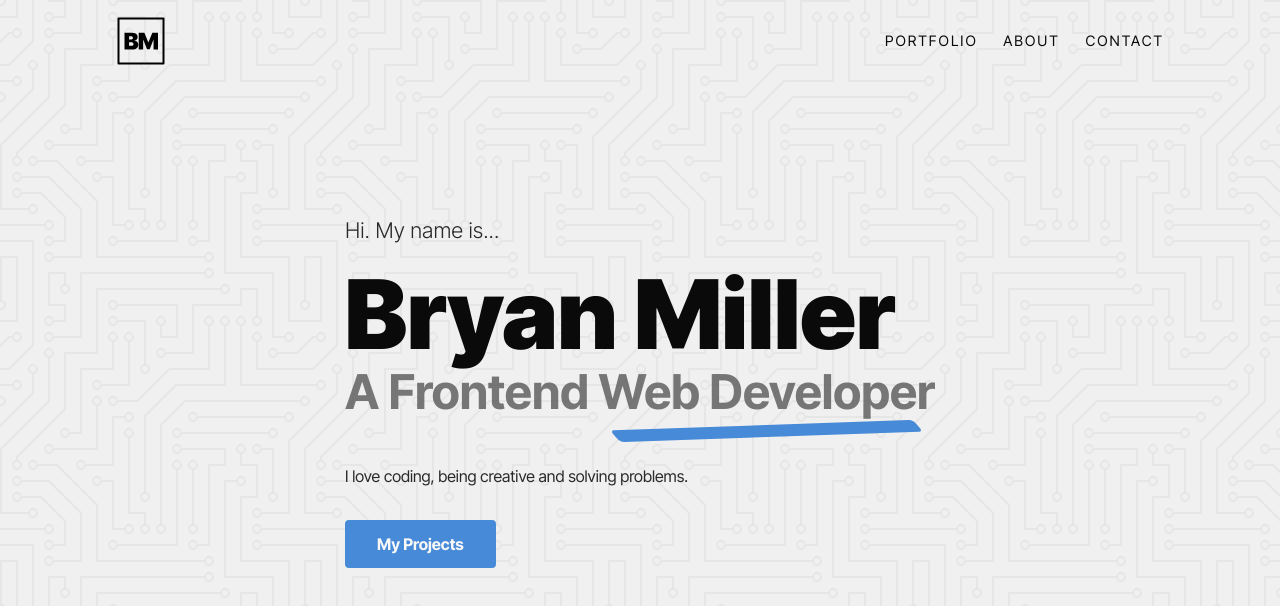
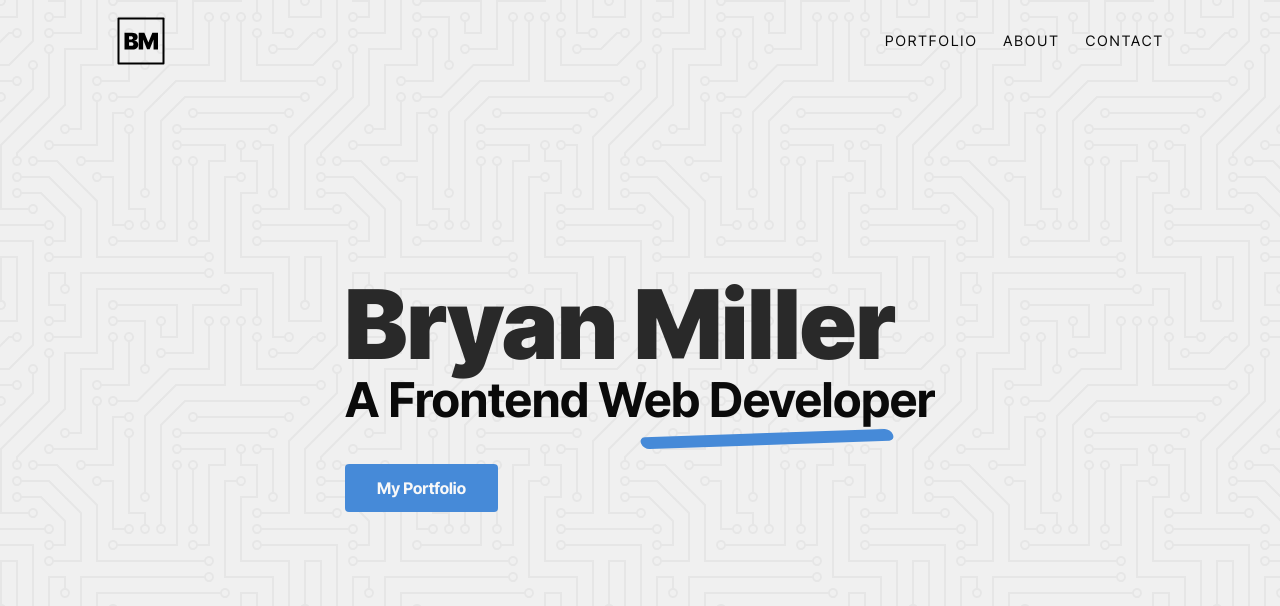
Before and after one commit to bmilcs/bmilcs.github.io, a React (Vite) app: page / in a window 1280 px wide. Shown: the top 606 px of the page. Built offline with nearby package versions, Linux system fonts and the light colour scheme.

Commit message:
Simplify & style hero section

```diff
--- a/src/components/hero/Hero.scss
+++ b/src/components/hero/Hero.scss
@@ -4,11 +4,6 @@
 
   height: 100%;
   padding: 0.25rem;
-
-  display: grid;
-  align-items: center;
-  justify-content: center;
-  gap: 2rem;
 
   animation: fadeInFromLeft var(--timer) cubic-bezier(0, 1.32, 1, 1) 1 normal forwards;
 
@@ -19,27 +14,27 @@
     p:first-child {
       margin-bottom: calc(var(--spacer) * 3);
 
+      font-weight: var(--fw-thin);
       font-size: clamp(0.85rem, 1.75vw, 1.35rem);
-      font-weight: var(--fw-thin);
       color: var(--clr-neutral-800);
     }
 
     // Bryan Miller
     h2 {
-      margin-bottom: calc(var(--spacer) * 0.8);
+      margin-bottom: calc(var(--spacer) * 0.5);
 
+      font-weight: var(--fw-xbold);
       font-size: clamp(2.5rem, 8vw, 6rem);
-      font-weight: var(--fw-xbold);
-      color: var(--clr-neutral-900);
+      color: var(--clr-neutral-800);
     }
 
     // A Frontend Web Developer
     h3 {
-      margin-bottom: calc(var(--spacer) * 6);
+      margin-bottom: calc(var(--spacer) * 5);
 
-      font-size: clamp(1.15rem, 4vw, 3rem);
       font-weight: var(--fw-bold);
-      color: var(--clr-neutral-700);
+      font-size: clamp(1.25rem, 4vw, 3rem);
+      color: var(--clr-neutral-500);
 
       span {
         position: relative;
@@ -62,12 +57,12 @@
       position: absolute;
       height: min(1.5vw, 12px);
       background-color: var(--clr-primary-100);
-      width: 90%;
-      bottom: max(calc(-6px - 1vw), -16px);
+      width: 75%;
+      bottom: max(calc(-4px - 1.2vw), -16px);
       // bottom: -14px;
-      right: 5%;
-      transform: rotate(-2deg) skew(40deg);
-      border-radius: var(--border-radius-100);
+      right: 12.5%;
+      transform: rotate(-2deg) skew(20deg);
+      border-radius: 100vh;
     }
   }
 }
--- a/src/components/hero/Hero.tsx
+++ b/src/components/hero/Hero.tsx
@@ -17,15 +17,17 @@ function Hero() {
   }, []);
 
   return (
-    <section className='hero'>
+    <section className='hero wrapper centered_grid'>
       <div className='hero__text'>
-        <p>Hi. My name is...</p>
+        {/* <p>Hi! Let me introduce myself. My name is... </p> */}
         <h2>Bryan Miller</h2>
         <h3>
           A Frontend <span>Web Developer</span>
         </h3>
-        <p>I love coding, being creative and solving problems. </p>
-        <Button type='standard'>My Projects</Button>
+        {/* <p>I love coding, being creative and solving problems. </p> */}
+        <a href='#portfolio'>
+          <Button type='standard'>My Portfolio</Button>
+        </a>
       </div>
       {/* <img src='https://source.unsplash.com/random/400x400' alt='' /> */}
     </section>
```
